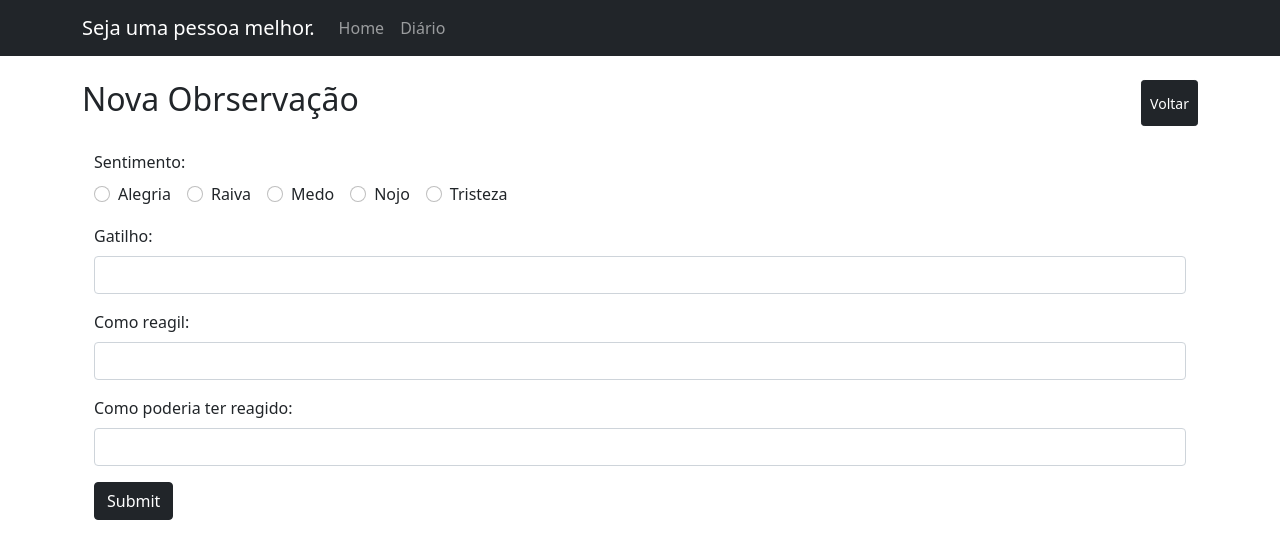
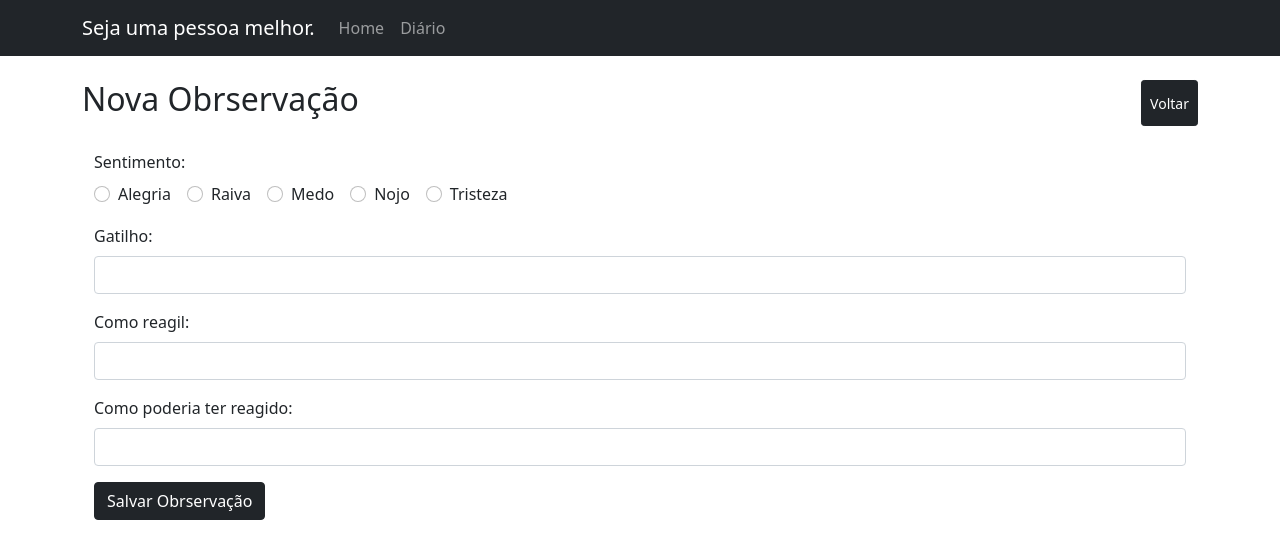
Before and after one commit to dekopossas/self-knowledge-diary, a React (Create React App) app in the folder frontend/: page /calendario/nova-observacao in a window 1280 px wide. Shown: the top 558 px of the page. Built offline with nearby package versions, Linux system fonts and the light colour scheme.

Commit message:
change name of btn

```diff
--- a/frontend/src/pages/Days/FormDay/index.tsx
+++ b/frontend/src/pages/Days/FormDay/index.tsx
@@ -69,7 +69,7 @@ function FormDay() {
             <Form.Control type="text" />
           </Form.Group>
           <Button variant="dark" type="submit">
-            Submit
+            Salvar Obrservação
           </Button>
         </Form>
       </div>
```
